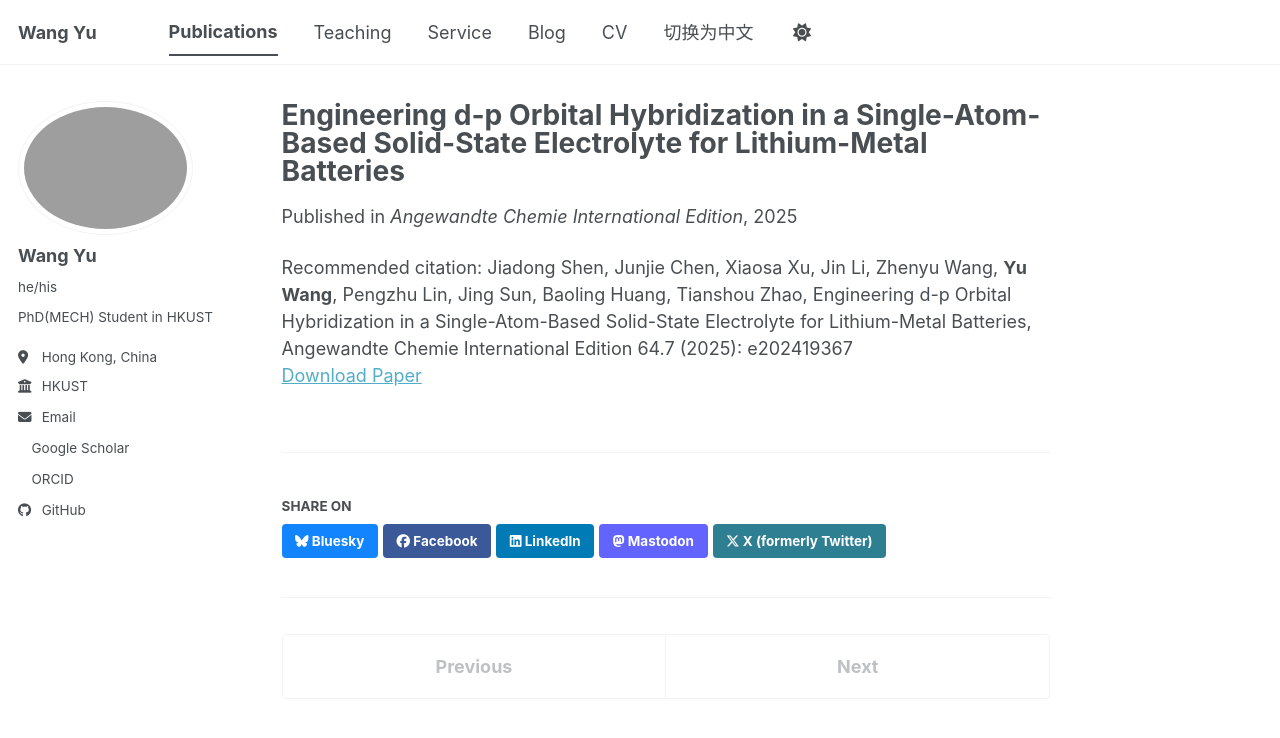
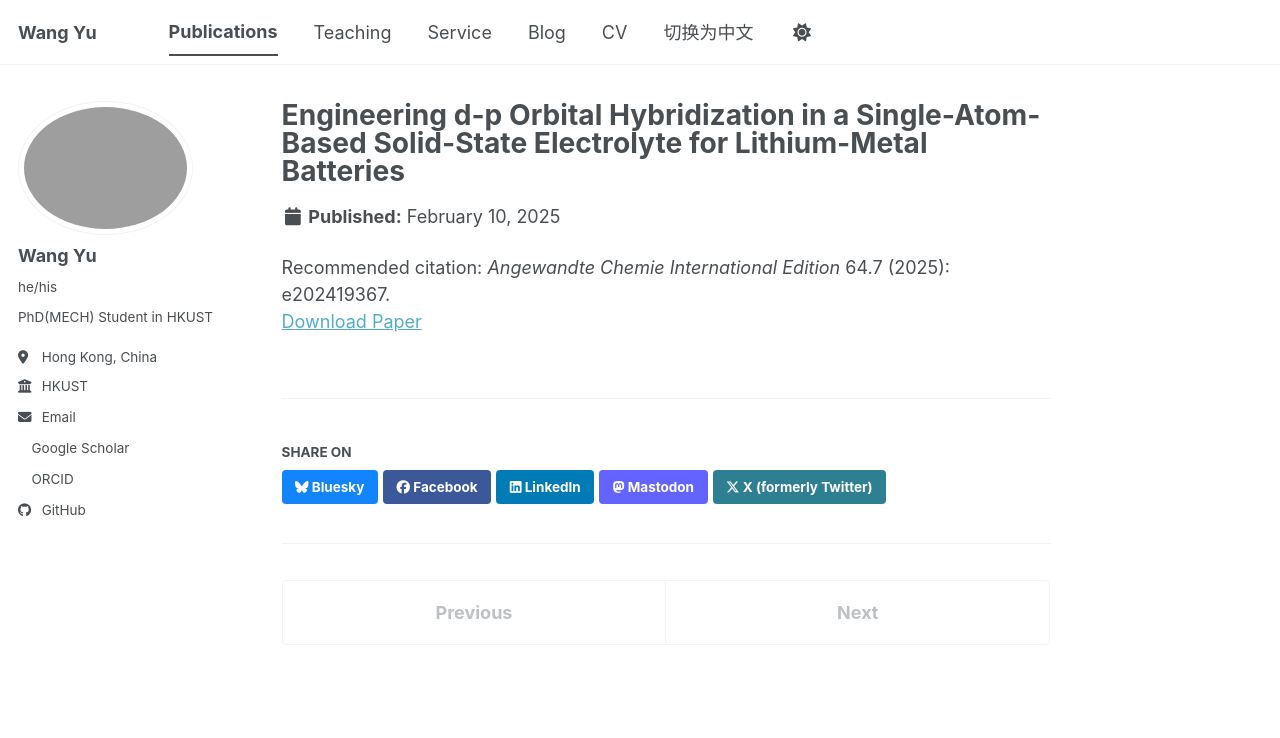
Before and after one commit to wangyu-hk/wangyu-hk.github.io, a Jekyll site: the page built from _publications/2025-02-10-orbital-hybridization.md, in a window 1280 px wide. Shown: the top 738 px of the page. Built offline with Jekyll 4.4.1, drawn with Linux system fonts in a browser that asks for light colours; a script bundle is joined from its source files by our own code; a style sheet for code colours, icons or effects is not loaded.

Commit message:
Revise author and citation details in publication
Updated author list and citation format for publication.

```diff
--- a/_publications/2025-02-10-orbital-hybridization.md
+++ b/_publications/2025-02-10-orbital-hybridization.md
@@ -3,8 +3,8 @@ title: "Engineering d-p Orbital Hybridization in a Single-Atom-Based Solid-State
 collection: publications
 category: manuscripts
 date: 2025-02-10
-venue: "Angewandte Chemie International Edition"
-citation: 'Jiadong Shen, Junjie Chen, Xiaosa Xu, Jin Li, Zhenyu Wang, <strong>Yu Wang</strong>, Pengzhu Lin, Jing Sun, Baoling Huang, Tianshou Zhao, Engineering d-p Orbital Hybridization in a Single-Atom-Based Solid-State Electrolyte for Lithium-Metal Batteries, Angewandte Chemie International Edition 64.7 (2025): e202419367'
+author: "Jiadong Shen, Junjie Chen, Xiaosa Xu, Jin Li, Zhenyu Wang, <strong>Yu Wang</strong>, Pengzhu Lin, Jing Sun, Baoling Huang, Tianshou Zhao"
+citation: '<i>Angewandte Chemie International Edition</i> 64.7 (2025): e202419367.'
 paperurl: "https://doi.org/10.1002/anie.202419367"
 
 ---
```
